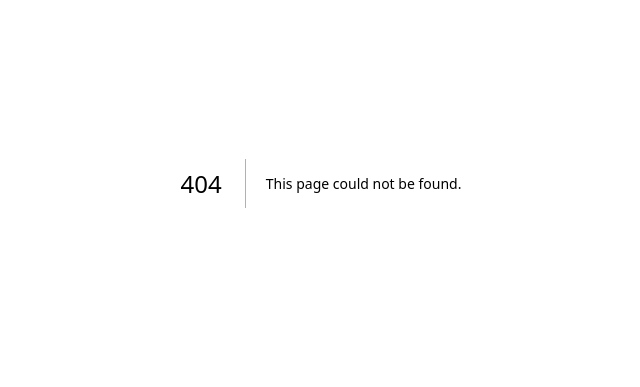
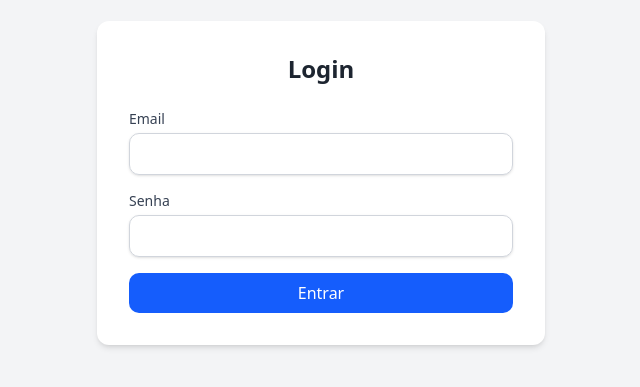
Before and after one commit to pepefcardoso/temperinho-admin, a Next.js app: page /auth/login in a window 1280 px wide. Before the commit this address had no page. Shown: the part 217-604 px from the top of the page, without its empty margins (319-959 px from the left). Built offline with nearby package versions, Linux system fonts and the light colour scheme.

Commit message:
feat: added auth logic

```diff
--- /dev/null
+++ b/src/app/auth/login/page.tsx
@@ -0,0 +1,66 @@
+"use client";
+
+import { useFormState, useFormStatus } from "react-dom";
+import { login } from "@/lib/auth";
+
+function LoginButton() {
+  const { pending } = useFormStatus();
+  return (
+    <button
+      type="submit"
+      disabled={pending}
+      className="w-full bg-blue-600 text-white p-2 rounded-md hover:bg-blue-700 disabled:bg-gray-400"
+    >
+      {pending ? "Carregando..." : "Entrar"}
+    </button>
+  );
+}
+
+export default function LoginPage() {
+  const initialState = { message: "", success: false };
+  const [state, dispatch] = useFormState(login, initialState);
+
+  return (
+    <main className="flex items-center justify-center min-h-screen bg-gray-100">
+      <div className="w-full max-w-md p-8 space-y-6 bg-white rounded-lg shadow-md">
+        <h1 className="text-2xl font-bold text-center">Login</h1>
+        <form action={dispatch} className="space-y-4">
+          <div>
+            <label
+              htmlFor="email"
+              className="block text-sm font-medium text-gray-700"
+            >
+              Email
+            </label>
+            <input
+              id="email"
+              name="email"
+              type="email"
+              required
+              className="w-full px-3 py-2 mt-1 border border-gray-300 rounded-md shadow-sm focus:outline-none focus:ring-blue-500 focus:border-blue-500"
+            />
+          </div>
+          <div>
+            <label
+              htmlFor="password"
+              className="block text-sm font-medium text-gray-700"
+            >
+              Senha
+            </label>
+            <input
+              id="password"
+              name="password"
+              type="password"
+              required
+              className="w-full px-3 py-2 mt-1 border border-gray-300 rounded-md shadow-sm focus:outline-none focus:ring-blue-500 focus:border-blue-500"
+            />
+          </div>
+          {state.message && (
+            <p className="text-sm text-red-600">{state.message}</p>
+          )}
+          <LoginButton />
+        </form>
+      </div>
+    </main>
+  );
+}
--- /dev/null
+++ b/src/app/dashboard/page.tsx
@@ -0,0 +1,36 @@
+import { getSession, logout } from "@/lib/auth";
+
+function LogoutButton() {
+  return (
+    <form action={logout}>
+      <button
+        type="submit"
+        className="px-4 py-2 text-white bg-red-600 rounded-md hover:bg-red-700"
+      >
+        Sair
+      </button>
+    </form>
+  );
+}
+
+export default async function DashboardPage() {
+  const session = await getSession();
+
+  return (
+    <div className="flex flex-col items-center justify-center min-h-screen">
+      <div className="p-8 bg-white rounded-lg shadow-md">
+        <h1 className="text-2xl font-bold">Bem-vindo ao Dashboard!</h1>
+        <p className="mt-2">
+          Olá, <span className="font-semibold">{session?.user.name}</span>!
+        </p>
+        <p className="mt-1">
+          Seu email é:{" "}
+          <span className="font-semibold">{session?.user.email}</span>
+        </p>
+        <div className="mt-6">
+          <LogoutButton />
+        </div>
+      </div>
+    </div>
+  );
+}
--- a/src/app/page.tsx
+++ b/src/app/page.tsx
@@ -1,3 +1,12 @@
-export default function Home() {
-  return <h1>Welcome to Temperinho Admin</h1>;
+import { getSession } from "@/lib/auth";
+import { redirect } from "next/navigation";
+
+export default async function Home() {
+  const session = await getSession();
+
+  if (session) {
+    redirect("/dashboard");
+  } else {
+    redirect("/login");
+  }
 }
--- /dev/null
+++ b/src/lib/auth.ts
@@ -0,0 +1,101 @@
+"use server";
+
+import { cookies } from "next/headers";
+import { redirect } from "next/navigation";
+import axios from "axios";
+import { AuthResponse, AuthState } from "./types/api";
+import { loginSchema } from "./schemas/auth";
+import { User } from "./types/user";
+
+export async function login(
+  prevState: AuthState | undefined,
+  formData: FormData
+): Promise<AuthState> {
+  const validatedFields = loginSchema.safeParse(
+    Object.fromEntries(formData.entries())
+  );
+
+  if (!validatedFields.success) {
+    return {
+      message: validatedFields.error.issues.map((e) => e.message).join(", "),
+      success: false,
+    };
+  }
+
+  const { email, password } = validatedFields.data;
+
+  try {
+    const response = await axios.post<AuthResponse>(
+      `${process.env.API_URL}/api/auth/login`,
+      { email, password }
+    );
+    const { token } = response.data;
+
+    const cookieStore = await cookies();
+    cookieStore.set("session_token", token, {
+      httpOnly: true,
+      secure: process.env.NODE_ENV === "production",
+      path: "/",
+      sameSite: "lax",
+      maxAge: 60 * 60 * 24,
+    });
+  } catch (error) {
+    if (axios.isAxiosError(error) && error.response?.status === 422) {
+      return {
+        message: "Credenciais inválidas. Verifique seu e-mail e senha.",
+        success: false,
+      };
+    }
+    return {
+      message: "Ocorreu um erro. Por favor, tente novamente mais tarde.",
+      success: false,
+    };
+  }
+
+  redirect("/dashboard");
+}
+
+export async function logout() {
+  const cookieStore = await cookies();
+  const token = cookieStore.get("session_token")?.value;
+
+  if (token) {
+    try {
+      await axios.post(
+        `${process.env.API_URL}/api/auth/logout`,
+        {},
+        { headers: { Authorization: `Bearer ${token}` } }
+      );
+    } catch (error) {
+      console.error("Falha ao fazer logout na API:", error);
+    }
+  }
+
+  cookieStore.delete("session_token");
+  redirect("/login");
+}
+
+export async function getSession(): Promise<{ user: User } | null> {
+  const cookieStore = await cookies();
+  const token = cookieStore.get("session_token")?.value;
+
+  if (!token) {
+    return null;
+  }
+
+  try {
+    const response = await axios.get<{ data: User }>(
+      `${process.env.API_URL}/api/users/me`,
+      {
+        headers: {
+          Authorization: `Bearer ${token}`,
+          Accept: "application/json",
+        },
+      }
+    );
+
+    return { user: response.data.data };
+  } catch {
+    return null;
+  }
+}
--- /dev/null
+++ b/src/lib/schemas/auth.ts
@@ -0,0 +1,6 @@
+import z from "zod";
+
+export const loginSchema = z.object({
+  email: z.email({ message: "Por favor, insira um email válido." }),
+  password: z.string().min(1, { message: "A senha não pode estar em branco." }),
+});
--- /dev/null
+++ b/src/lib/types/api.ts
@@ -0,0 +1,11 @@
+import { User } from "./user";
+
+export type AuthResponse = {
+  token: string;
+  user: User;
+};
+
+export type AuthState = {
+  message?: string;
+  success: boolean;
+};
--- /dev/null
+++ b/src/lib/types/user.ts
@@ -0,0 +1,5 @@
+export type User = {
+  id: number;
+  name: string;
+  email: string;
+}
--- /dev/null
+++ b/src/middleware.ts
@@ -0,0 +1,21 @@
+import { NextResponse } from "next/server";
+import type { NextRequest } from "next/server";
+
+export function middleware(request: NextRequest) {
+  const token = request.cookies.get("session_token")?.value;
+  const { pathname } = request.nextUrl;
+
+  if (token && pathname === "/login") {
+    return NextResponse.redirect(new URL("/dashboard", request.url));
+  }
+
+  if (!token && pathname.startsWith("/dashboard")) {
+    return NextResponse.redirect(new URL("/login", request.url));
+  }
+
+  return NextResponse.next();
+}
+
+export const config = {
+  matcher: ["/dashboard/:path*", "/login"],
+};
```
Also changed, not shown: 1 other file (tests, documents, lock files or other folders).
